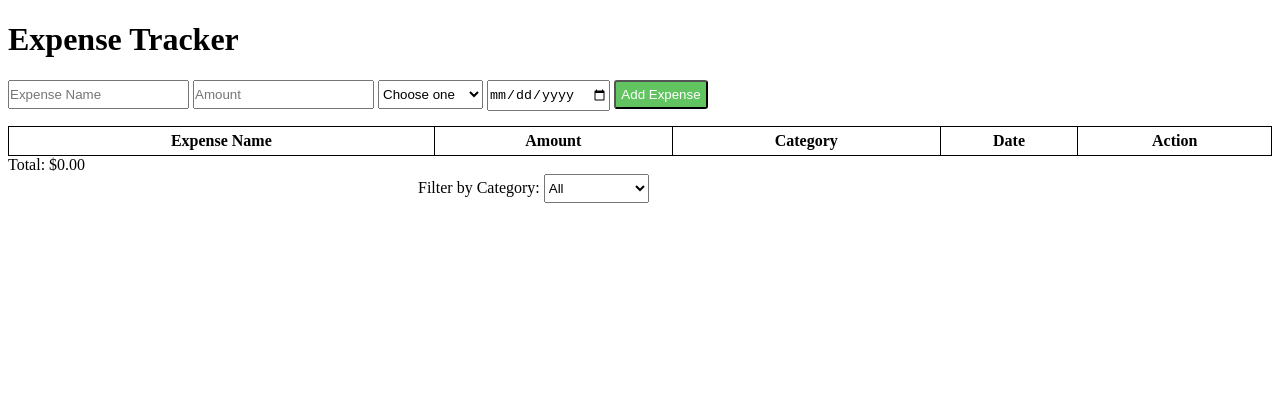
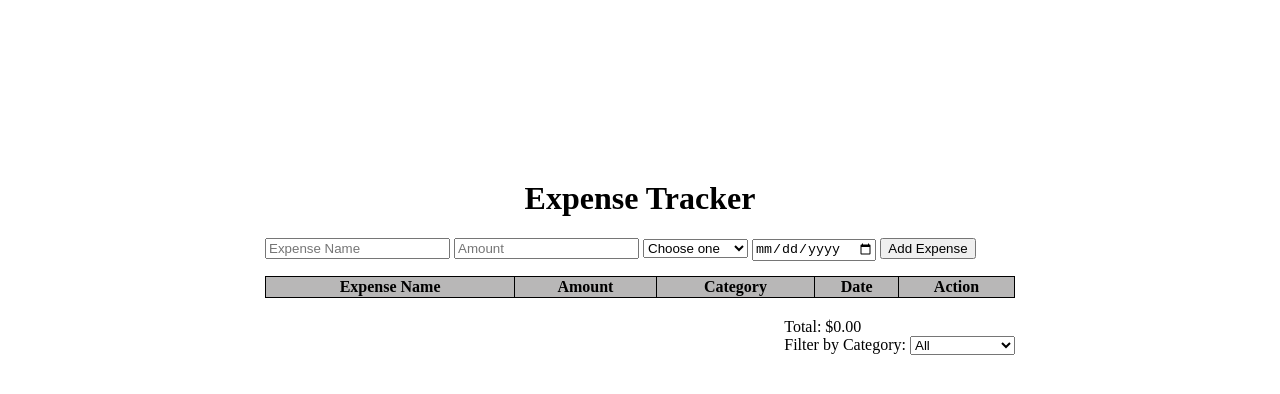
Before and after one commit to kishore720721110015/Build-an-Expense-Tracker-using-HTML-CSS-and-JavaScript, a plain HTML site: page index.html in a window 1280 px wide. Drawn offline with Linux system fonts and the light colour scheme; a script that the page names is missing.

Commit message:
Update style.css

```diff
--- a/style.css
+++ b/style.css
@@ -1,37 +1,25 @@
-.sec{
-        max-width: 650px;
-        margin: 120px auto;
-        border-radius: 10px;
-        text-align: center;
+.container{
+    max-width: 750px;
+    margin: 30px auto;
+    margin-top: 180px;
+
 }
-table{
+h1{
+    text-align: center;
+}
+table {
     margin-top: 15px;
     width: 100%;
     border: 1px solid black;
     border-collapse: collapse;
+    background-color: rgb(184, 183, 183);
 }
+
 th,td{
     border: 1px solid black;
-    padding: 5px 0px;
+    border-collapse: collapse;
 }
-button{
-    background-color: rgb(97, 196, 97);
-    color: white;
-    border-radius: 3px;
-    padding: 5px;
+.section{
+    margin-top: 20px;
+    float: right;
 }
-button:hover{
-    background-color: green;
-}
-input{
-    padding: 5px 0px;
-}
-select{
-    padding: 5px 0px;
-}
-h3{
-    margin-left: 460px;
-}
-label{
-    margin-left: 410px;
-}
```
